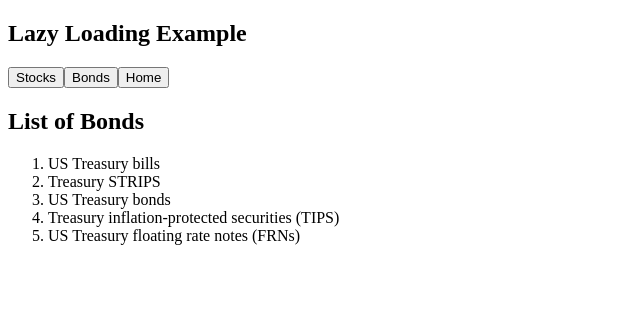
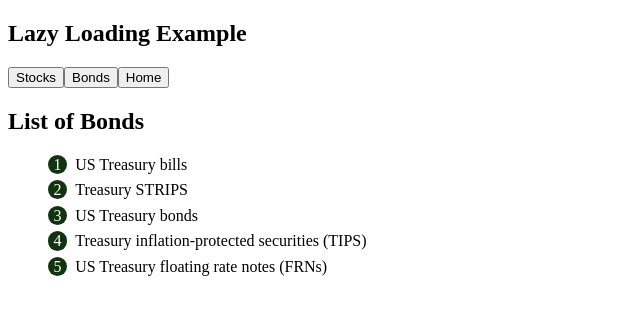
Before and after one commit to KyleSowers/lazyloading-example, an Angular app: page /bonds in a window 1280 px wide. Shown: the top 314 px of the page, without its empty margins (0-640 px from the left). Built offline with nearby package versions, Linux system fonts and the light colour scheme.

Commit message:
Adds styling to bonds.component.css file.

```diff
--- a/src/app/bonds/bonds.component.css
+++ b/src/app/bonds/bonds.component.css
@@ -0,0 +1,27 @@
+ol {
+  list-style: none;
+  counter-reset: steps;
+}
+
+ol li {
+  counter-increment: steps;
+  margin: 0.4em 0;
+}
+
+ol li::before {
+  content: counter(steps);
+  margin-right: 0.5rem;
+  background: #12330f;
+  color: white;
+  width: 1.2em;
+  height: 1.2em;
+  border-radius: 50%;
+  display: inline-grid;
+  place-items: center;
+  line-height: 1.2em;
+}
+
+.container {
+  position:relative;
+  margin: 0 auto;
+}
```
